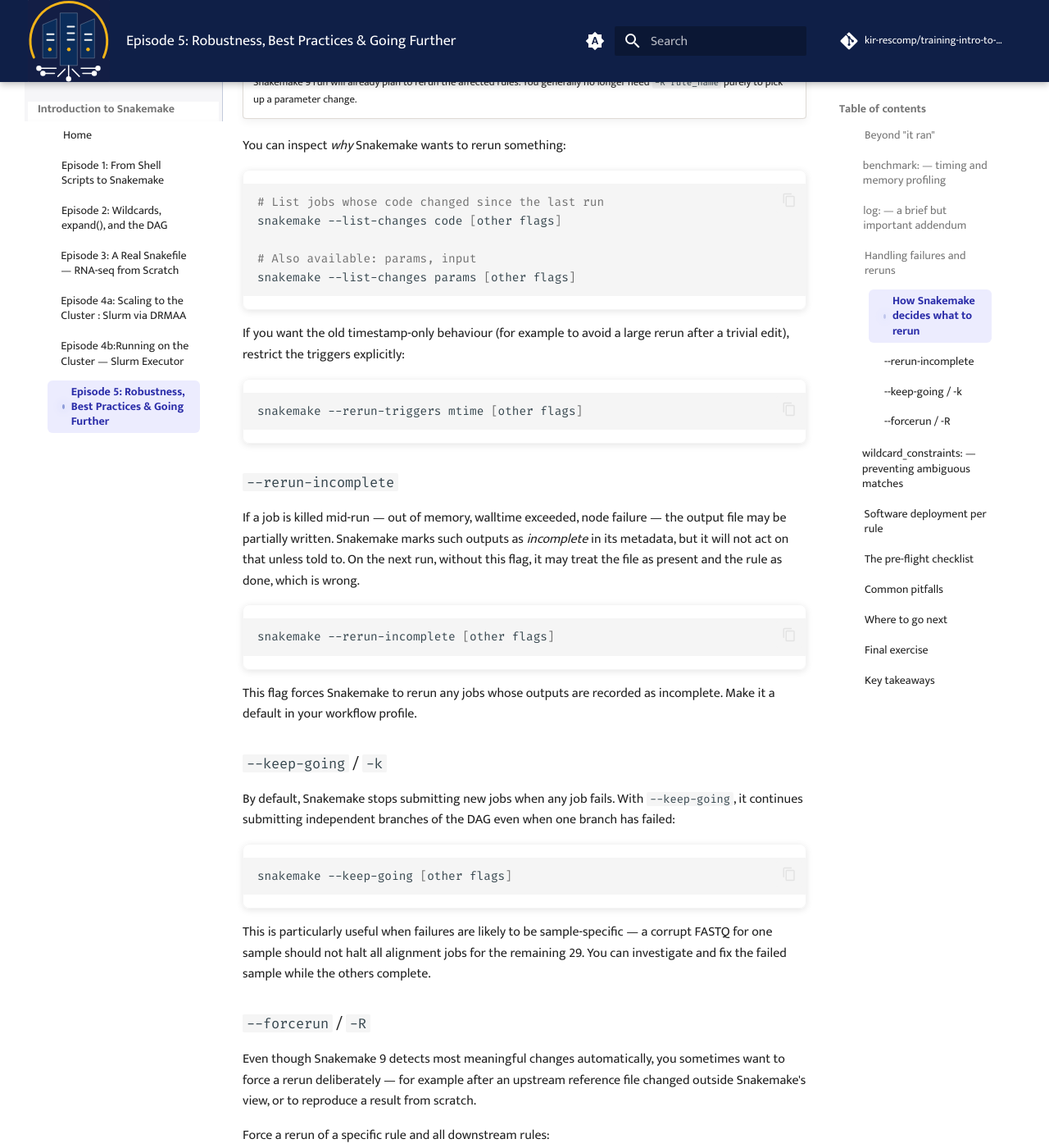
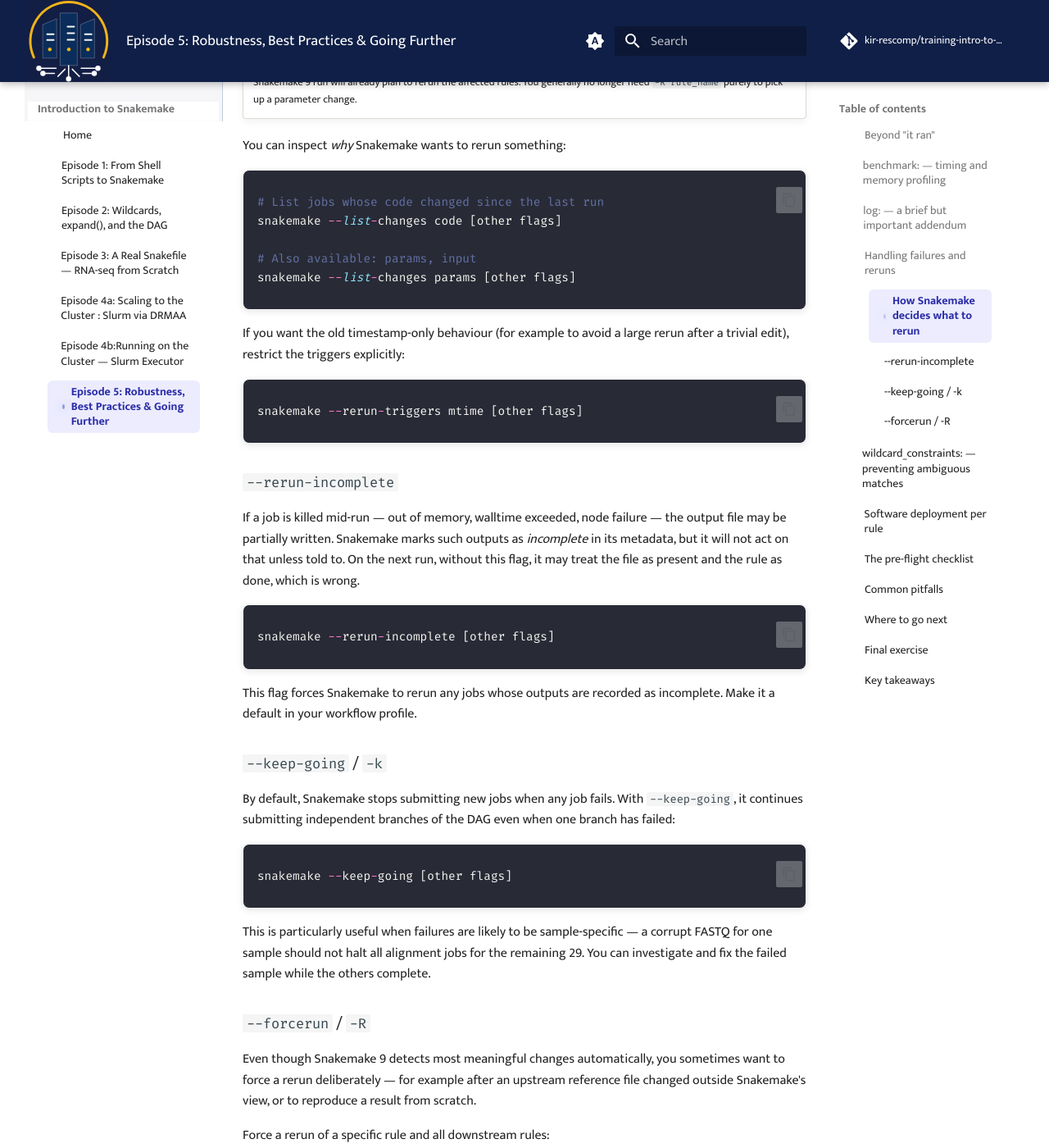
Before and after one commit to kir-rescomp/training-intro-to-snakemake, an MkDocs documentation site: the page built from docs/ep05_best_practices.md, in a window 1280 px wide and 1400 px high, scrolled down 2705 px. Shown: the whole window at 82% size. Built offline with MkDocs 1.6.1 and Material for MkDocs 9.7.7, drawn with Linux system fonts in a browser that asks for light colours; comment, search, counter and statistics services are not loaded; some of the changed text lies outside the part shown.

Commit message:
start adding code syntaxes

````diff
--- a/docs/ep05_best_practices.md
+++ b/docs/ep05_best_practices.md
@@ -95,7 +95,8 @@
 
 You can inspect *why* Snakemake wants to rerun something:
 
-```bash
+<div class="dracula" markdown="1">
+```py
 # List jobs whose code changed since the last run
 snakemake --list-changes code [other flags]
 
@@ -105,15 +106,16 @@
 
 If you want the old timestamp-only behaviour (for example to avoid a large rerun after a trivial edit), restrict the triggers explicitly:
 
-```bash
+```py
 snakemake --rerun-triggers mtime [other flags]
 ```
+
 
 ### `--rerun-incomplete`
 
 If a job is killed mid-run — out of memory, walltime exceeded, node failure — the output file may be partially written. Snakemake marks such outputs as *incomplete* in its metadata, but it will not act on that unless told to. On the next run, without this flag, it may treat the file as present and the rule as done, which is wrong.
 
-```bash
+```py
 snakemake --rerun-incomplete [other flags]
 ```
 
@@ -123,7 +125,7 @@
 
 By default, Snakemake stops submitting new jobs when any job fails. With `--keep-going`, it continues submitting independent branches of the DAG even when one branch has failed:
 
-```bash
+```py
 snakemake --keep-going [other flags]
 ```
 
@@ -135,9 +137,10 @@
 
 Force a rerun of a specific rule and all downstream rules:
 
-```bash
+```py
 snakemake -R hisat2 [other flags]
 ```
+</div>
 
 !!! tip "When you still need `-R` in Snakemake 9"
     The default `--rerun-triggers` cover params, input, code, and software-env. Cases where you may still want `-R` explicitly: a change to a file Snakemake doesn't track as an input (e.g. a shared reference outside the workflow), forcing a clean reproduction, or when you have deliberately restricted triggers to `mtime`.
@@ -165,7 +168,7 @@
     ...
 ```
 
-</div>
+
 
 For the RNA-seq pipeline in this workshop, adding global constraints for `sample` and `read` prevents any ambiguous matching between the `{sample}_{read}` pattern in `fastqc` and the `{sample}` pattern in `fastp`.
 
@@ -178,7 +181,9 @@
     conda: "envs/fastp.yaml"
     ...
 ```
+</div>
 
+<div class="github-dark" markdown="1">
 ```yaml title="envs/fastp.yaml"
 channels:
   - bioconda
@@ -186,14 +191,17 @@
 dependencies:
   - fastp=0.23.4
 ```
+</div>
 
 Activate it with the software-deployment-method flag:
 
-```bash
+<div class="dracula" markdown="1">
+```py
 snakemake --software-deployment-method conda [other flags]
 # short form:
 snakemake --sdm conda [other flags]
 ```
+</div>
 
 !!! warning "`--use-conda` is the old spelling"
     Pre-8 Snakemake used `--use-conda` and `--use-singularity`. In Snakemake 9 these are superseded by `--software-deployment-method` (alias `--sdm`), which takes one or more of `conda`, `apptainer`, and `env-modules`. The old flags may still alias through but should not be taught for 9.16+; use `--sdm`.
````
